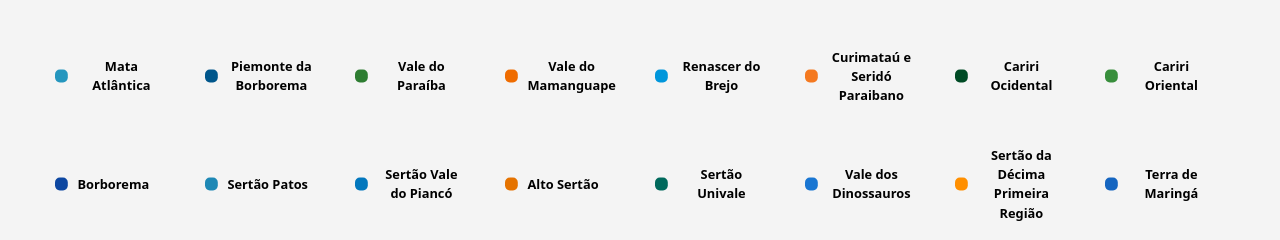
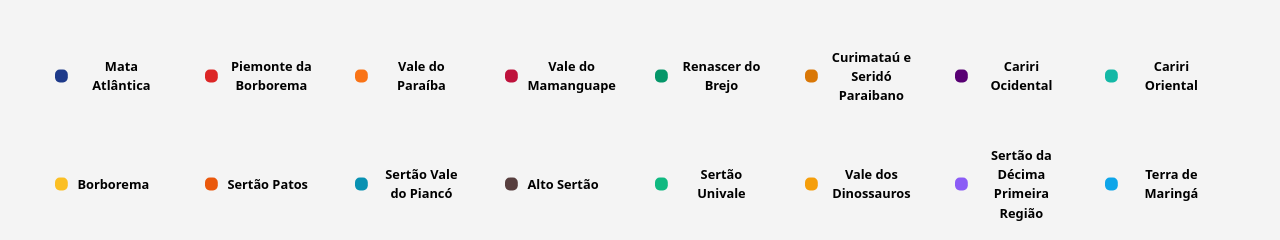
Before and after one commit to gustavdlima/cer-facil, a React (Vite) app: page / in a window 1280 px wide. Shown: the part 5552-5792 px from the top of the page. Built offline with nearby package versions, Linux system fonts and the light colour scheme; no server answers.

Commit message:
refactor: reorganize code, translate comments, and update map colors
 Reorganize project structure for better maintainability
translate code comments to English
update the map color palette for better visualization

```diff
--- a/src/components/pb-map/macros/data.js
+++ b/src/components/pb-map/macros/data.js
@@ -1,21 +1,21 @@
 // data.js
 export const CORES_REGIOES = [
-  '#2596be',
-  '#00568b',
-  '#0096db',
-  '#f47920',
-  '#004b25',
-  '#1e88b5',
-  '#0277bd',
-  '#e57300',
-  '#00695c',
-  '#1976d2',
-  '#ff8f00',
-  '#2e7d32',
-  '#1565c0',
-  '#ef6c00',
-  '#388e3c',
-  '#0d47a1'
+  '#1E3A8A',  // Azul marinho profundo
+  '#DC2626',  // Vermelho vivo
+  '#059669',  // Verde esmeralda
+  '#D97706',  // Âmbar quente
+  '#580073',  // Violeta vibrante
+  '#EA580C',  // Laranja forte
+  '#0891B2',  // Ciano brilhante
+  '#573e3e',  // Marrom
+  '#10B981',  // Verde lima
+  '#F59E0B',  // Amarelo mostarda
+  '#8B5CF6',  // Roxo lilás
+  '#F97316',  // Laranja queimado
+  '#0EA5E9',  // Azul céu claro
+  '#BE123C',  // Rosa magenta
+  '#14B8A6',  // Turquesa teal
+  '#FBBF24'   // Amarelo ouro
 ];
 
 export const MACROS_PB = {
--- a/src/components/pb-map/mapparaiba.tsx
+++ b/src/components/pb-map/mapparaiba.tsx
@@ -2,8 +2,7 @@ import React, { useEffect, useState } from 'react';
 import { MapContainer, Marker, Popup, GeoJSON } from 'react-leaflet';
 import 'leaflet/dist/leaflet.css';
 import L, { featureGroup } from 'leaflet';
-
-// Correção dos ícones padrão do Leaflet
+// Fix Leaflet default icons
 import markerIcon from 'leaflet/dist/images/marker-icon.png';
 import markerShadow from 'leaflet/dist/images/marker-shadow.png';
 import { MACROS_PB } from './macros/data';
@@ -21,16 +20,13 @@ let DefaultIcon = L.icon({
 L.Marker.prototype.options.icon = DefaultIcon;
 
 const MapParaiba = () => {
-  const position = [-7.15, -36.5]; // Centralizei melhor visualmente
+  const position = [-7.15, -36.5]; // Center of Paraíba
   const zoomLevel = 8;
   const [geoData, setGeoData] = useState(null);
-  //Navegação
   const navigate = useNavigate();
 
-  //Para poder clicar e navegar
-  useEffect(() => {
+  useEffect(() => { //click navigation handler
     window.navegarParaCer = (id) => {
-      // Se necessário
       navigate(`/detalhes/${id}`);
     };
 
@@ -39,7 +35,7 @@ const MapParaiba = () => {
     };
   }, [navigate]);
 
-  // Busca os dados do mapa
+  //Load Paraíba map GeoJSON data
   useEffect(() => {
     fetch('https://raw.githubusercontent.com/tbrugz/geodata-br/master/geojson/geojs-25-mun.json')
       .then(response => response.json())
@@ -47,7 +43,7 @@ const MapParaiba = () => {
       .catch(err => console.error("Erro ao carregar mapa:", err));
   }, []);
 
-  // Aplicar o estilo de acordo com a região
+  // Color region style based on MACROS_PB
   const aplicarEstilo = (feature, layer) => {
     const nomeCidade = feature.properties.name || feature.properties.NM_MUN || "Cidade Desconhecida";
 
@@ -68,18 +64,14 @@ const MapParaiba = () => {
     }
   };
 
-  // --- A MÁGICA ACONTECE AQUI ---
-  // Função que roda para CADA cidade (feature) do mapa
+  // Funcion to handle city interactions
   const onEachCity = (feature, layer) => {
-    // Tenta pegar o nome da cidade (pode variar dependendo do JSON)
     const nameCity = feature.properties.name || feature.properties.NM_MUN || "Cidade Desconhecida";
 
     layer.on({
-      // 1. Ao clicar na cidade
+
       click: (event) => {
-        //alert(`Você clicou em: ${nomeCidade}`);
-        // Aqui você pode colocar lógica para abrir um modal, navegar para outra página, etc.
-        //console.log("Dados da cidade:", feature.properties);
+      ;
       },
 
       // 2. Mouse over
@@ -92,14 +84,14 @@ const MapParaiba = () => {
         event.target.bringToFront(); // featured city
       },
 
-      // 3. Ao tirar o mouse (Volta ao normal)
+      // normalize style on mouse out
       mouseout: (event) => {
         event.target.setStyle({
           weight: 1,
           opacity: 1,
           color: 'white',
           fillOpacity: 1
-        }); // Reseta para o estilo original
+        }); // normalize style
       }
     });
 
@@ -172,7 +164,7 @@ const MapParaiba = () => {
           <GeoJSON
             data={geoData}
             style={aplicarEstilo}
-            onEachFeature={onEachCity} // <--- Aqui conectamos a função de clique
+            onEachFeature={onEachCity} //function click handler
           />
         )}
 
```
